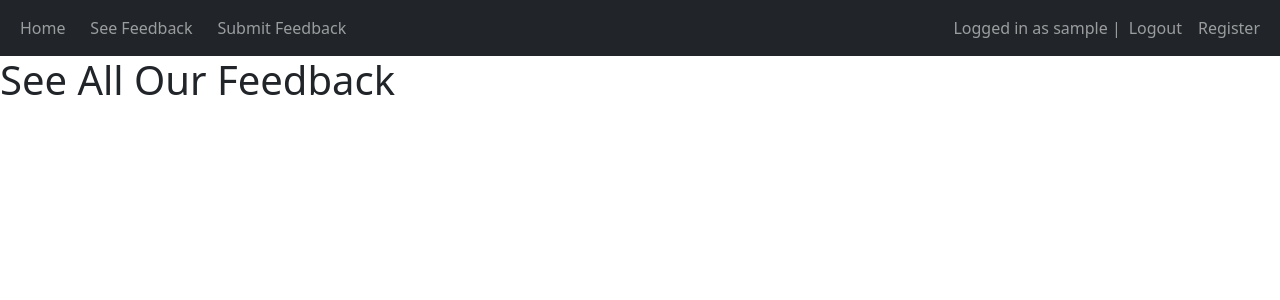
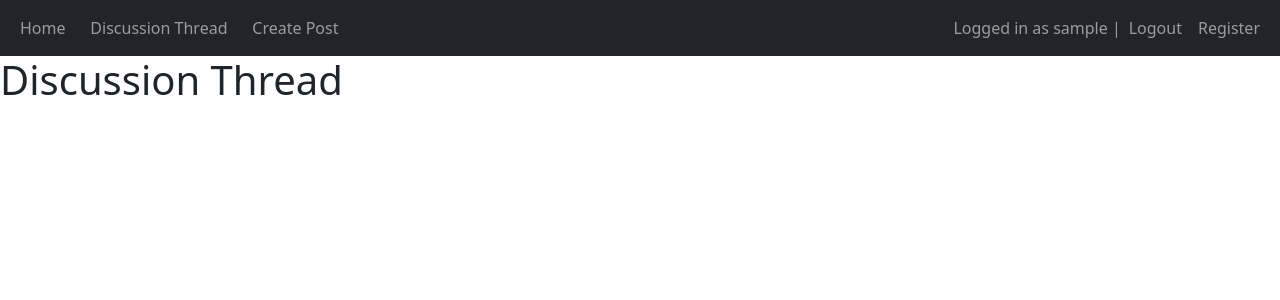
Before and after one commit to Gid34/Blog-Project, a Django app: page /feedback in a window 1280 px wide. Shown: the top 300 px of the page. Run offline with Django 4.2, Linux system fonts and the light colour scheme; the visitor is signed in with stand-in values (Sample User, id 1); data that the repository does not hold is empty.

Commit message:
Re-styled the Discussion Thread

```diff
--- a/blog/myapp/templates/base/master.html
+++ b/blog/myapp/templates/base/master.html
@@ -34,13 +34,13 @@
           |
 
           <li class = "nav-item">
-            <a class = "nav-link" href = "/feedback"> See Feedback</a>
+            <a class = "nav-link" href = "/feedback"> Discussion Thread</a>
           </li>
 
           {% if user.is_authenticated%}
           |
           <li class = "nav-item">
-            <a class = "nav-link" href = "/create-feedback">Submit Feedback</a>
+            <a class = "nav-link" href = "/create-feedback">Create Post</a>
           </li>
           {% else %}
 
--- a/blog/myapp/templates/posts/display_feedback.html
+++ b/blog/myapp/templates/posts/display_feedback.html
@@ -7,7 +7,9 @@ Submitted Posts
 {% block content %}
 
 <div class="header">
-    <h1>See All Our Feedback</h1>
+    <h1>Discussion Thread</h1>
+
+
   </div>
 
   <br>
@@ -16,11 +18,14 @@ Submitted Posts
     <div class="leftcolumn">
       {% for post in posts reversed %}
       <div class="card">
-        <a style="text-decoration: none; color: black;" href="/individual-feedback/{{post.id}}">
-          <h2>{{post.title}} </h2>
-          <h3>{{post.created_at}}</h3>
+        <a style="text-decoration: none; color: black;">
+        <!-- <a style="text-decoration: none; color: black;" href="/individual-feedback/{{post.id}}"> -->
+          <h2>"{{post.title}}" </h2>
 
-          <b>
+
+
+          <i>{{post.created_at}} by  <b>{{post.author_id}}</b> </i>
+          <!-- <b>
 
             <br>
             Author ID: {{post.author_id}}
@@ -28,12 +33,16 @@ Submitted Posts
             <br>
             Post ID: {{post.id}}
 
-          </b>
+          </b>   -->
 
 
-          <p>{{post.body|truncatewords:20}}</p>
+          <p>{{post.body|truncatewords:50}}
+            <a href="/individual-feedback/{{post.id}}"> Read More </a>
+            <!-- Create an if statement that removes Read More if the post content is less than truncatewords-->
+          </p>
 
           {% if user == post.author_id %}
+          <!-- Add or statement for admins to delete post -->
           <br>
           <b> <a href="/delete/{{post.id}}">delete</a> </b>
           <!-- Alternative, doesn't matter <b> <a href="delete/{{post.id}}">delete</a> </b> -->
--- a/blog/myapp/templates/posts/individual_feedback.html
+++ b/blog/myapp/templates/posts/individual_feedback.html
@@ -7,7 +7,7 @@ Submitted Posts
 {% block content %}
 
 <div class="header">
-    <h1>{{individual_posts.author_id}}'s Feedback</h1>
+    <h1>{{individual_posts.author_id}}'s Post</h1>
   </div>
 
   <br>
```
Lines whose indentation alone changed are shown as unchanged.
